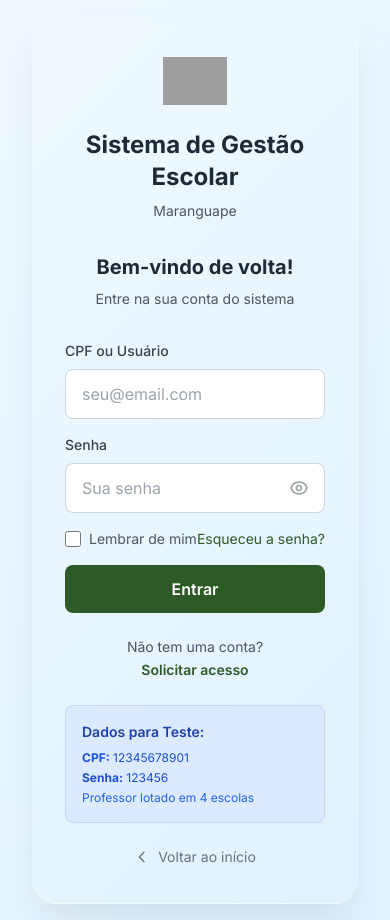
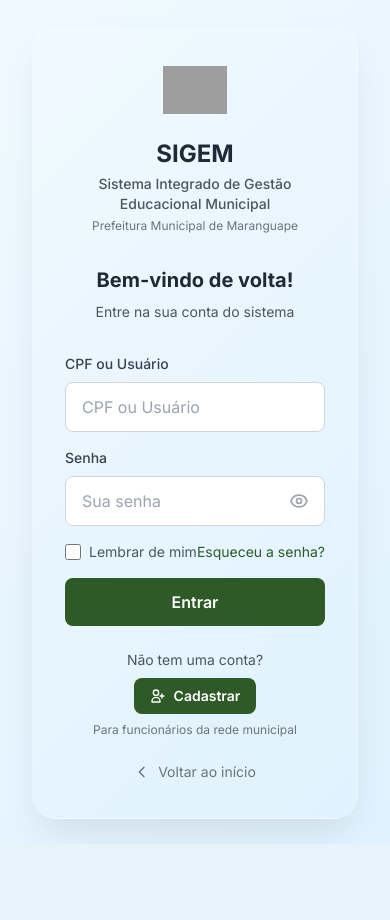
Before and after one commit to DevRoger7/Gest-o-Escolar-, a PHP site: page /GitHub/app/main/views/auth/login.php in a window 390 px wide. After the commit the page ends 842 px from the top, so only its background shows below. Run offline with PHP 8.4, Linux system fonts and the light colour scheme; some libraries are stand-ins or nearby versions; grey boxes are pictures that could not be loaded.

Commit message:
melhorias front

```diff
--- a/app/main/Views/auth/login.php
+++ b/app/main/Views/auth/login.php
@@ -1,14 +1,19 @@
+<?php
+if (!defined('BASE_URL')) {
+    define('BASE_URL', 'http://localhost/GitHub/Gest-o-Escolar-');
+}
+?>
 <!DOCTYPE html>
 <html lang="pt-BR">
 <head>
     <meta charset="UTF-8">
     <meta name="viewport" content="width=device-width, initial-scale=1.0">
-    <title>Login - Sistema de Gestão Escolar Maranguape</title>
+    <title>Login - SIGEM | Sistema Integrado de Gestão Educacional Municipal</title>
 
     <!-- Favicon -->
-    <link rel="icon" href="../assets/icons/favicon.png" type="image/png">
-    <link rel="shortcut icon" href="../assets/icons/favicon.png" type="image/png">
-    <link rel="apple-touch-icon" href="../assets/icons/favicon.png">
+    <link rel="icon" href="<?php echo BASE_URL; ?>/assets/icons/favicon.png" type="image/png">
+    <link rel="shortcut icon" href="<?php echo BASE_URL; ?>/assets/icons/favicon.png" type="image/png">
+    <link rel="apple-touch-icon" href="<?php echo BASE_URL; ?>/assets/icons/favicon.png">
 
     <script src="https://cdn.tailwindcss.com"></script>
     <script>
@@ -34,7 +39,7 @@
     <style>
         .professional-bg {
             background: linear-gradient(135deg, rgba(0, 0, 0, 0.85) 0%, rgba(0, 0, 0, 0.75) 100%),
-                        url('https://www.opovo.com.br/_midias/jpg/2024/01/10/_pontos_turisticos_maranguape_anuario__3-24969493.jpg');
+                        url('<?php echo BASE_URL; ?>/assets/img/maranguape-bg.jpg');
             background-size: cover;
             background-position: center;
             background-attachment: fixed;
@@ -56,6 +61,7 @@
                 backdrop-filter: none;
                 min-height: auto;
                 flex-direction: column;
+                z-index: 1;
             }
 
             .mobile-login {
@@ -66,6 +72,8 @@
                 max-width: 24rem;
                 margin: 0 auto;
                 border: 1px solid rgba(255, 255, 255, 0.2);
+                position: relative;
+                z-index: 10;
             }
         }
         .slide-in {
@@ -111,111 +119,95 @@
             box-shadow: 0 12px 35px -5px rgba(45, 90, 39, 0.4);
         }
 
-        .floating-elements {
-            position: absolute;
-            width: 100%;
-            height: 100%;
-            overflow: hidden;
-            pointer-events: none;
-            z-index: 0;
-        }
-
-        .floating-elements::before,
-        .floating-elements::after {
-            content: '';
-            position: absolute;
-            width: 200px;
-            height: 200px;
-            background: linear-gradient(45deg, rgba(255, 255, 255, 0.05), rgba(255, 255, 255, 0.02));
-            border-radius: 50%;
-            animation: float 6s ease-in-out infinite;
-        }
-
-        .floating-elements::before {
-            top: -100px;
-            right: -100px;
-            animation-delay: -3s;
-        }
-
-        .floating-elements::after {
-            bottom: -100px;
-            left: -100px;
-            animation-delay: -1.5s;
-        }
-
-        @keyframes float {
-            0%, 100% {
-                transform: translateY(0px) rotate(0deg);
-            }
-            50% {
-                transform: translateY(-20px) rotate(180deg);
-            }
-        }
         .login-container {
             background: rgba(255, 255, 255, 0.95);
             border: 1px solid rgba(255, 255, 255, 0.2);
             box-shadow: 0 25px 50px -12px rgba(0, 0, 0, 0.25);
             backdrop-filter: blur(20px);
             position: relative;
-            z-index: 2;
+            z-index: 10;
         }
     </style>
 </head>
 <body class="min-h-screen professional-bg flex items-center justify-center p-4">
-    <!-- Floating Background Elements -->
-    <div class="floating-elements"></div>
 
     <!-- Desktop Layout -->
     <div class="hidden lg:block w-full max-w-5xl mx-auto">
         <div class="login-container rounded-2xl overflow-hidden min-h-[500px] flex">
             <!-- Painel Esquerdo - Informações -->
-            <div class="lg:w-1/2 bg-gradient-to-br from-primary-green to-secondary-green p-8 flex-col justify-between relative">
+            <div class="lg:w-1/2 bg-gradient-to-br from-primary-green via-secondary-green to-primary-green p-10 flex flex-col justify-between relative">
 
                 <div class="relative z-10">
                     <div class="mb-8">
-                        <h1 class="text-2xl font-semibold text-white mb-3 tracking-wide">
+
+                        <div class="mb-8">
+                            <h1 class="text-3xl font-light text-white mb-2 tracking-wider opacity-90">
                                 BEM-VINDO AO
                             </h1>
-                        <h2 class="text-3xl font-bold text-white mb-4 tracking-wide">
-                            SISTEMA DE GESTÃO ESCOLAR
+                            <h2 class="text-6xl font-black text-white mb-4 tracking-tight leading-none">
+                                SIGEM
                             </h2>
-                        <p class="text-base text-white text-opacity-90 leading-relaxed font-light">
-                            Centralize e automatize todos os processos acadêmicos e de merenda em um único ambiente moderno e eficiente.
+                            <div class="w-16 h-1 bg-accent-orange rounded-full mb-6"></div>
+                            <p class="text-white text-opacity-95 text-lg mb-6 font-semibold leading-relaxed">
+                                Sistema Integrado de Gestão Educacional Municipal
+                            </p>
+                            <p class="text-white text-opacity-85 leading-relaxed font-light text-base">
+                                Plataforma oficial para gestão completa da rede municipal de ensino, integrando processos pedagógicos, administrativos e de merenda escolar.
                             </p>
                         </div>
+                    </div>
 
-                    <div class="space-y-4">
-                        <div class="flex items-center text-white text-opacity-90 text-sm font-medium">
-                            <svg class="w-4 h-4 mr-3 text-accent-orange flex-shrink-0" fill="currentColor" viewBox="0 0 20 20">
-                                <path fill-rule="evenodd" d="M16.707 5.293a1 1 0 010 1.414l-8 8a1 1 0 01-1.414 0l-4-4a1 1 0 011.414-1.414L8 12.586l7.293-7.293a1 1 0 011.414 0z" clip-rule="evenodd"></path>
+                    <div class="space-y-5 mb-10">
+                        <div class="flex items-center text-white text-opacity-95 text-base font-medium group">
+                            <div class="w-8 h-8 bg-accent-orange rounded-lg flex items-center justify-center mr-4 flex-shrink-0 group-hover:scale-110 transition-transform duration-200">
+                                <svg class="w-4 h-4 text-white" fill="none" stroke="currentColor" viewBox="0 0 24 24">
+                                    <path stroke-linecap="round" stroke-linejoin="round" stroke-width="2" d="M12 6.253v13m0-13C10.832 5.477 9.246 5 7.5 5S4.168 5.477 3 6.253v13C4.168 18.477 5.754 18 7.5 18s3.332.477 4.5 1.253m0-13C13.168 5.477 14.754 5 16.5 5c1.746 0 3.332.477 4.5 1.253v13C19.832 18.477 18.246 18 16.5 18c-1.746 0-3.332.477-4.5 1.253"></path>
                                 </svg>
-                            Gestão completa de turmas e alunos
                             </div>
-                        <div class="flex items-center text-white text-opacity-90 text-sm font-medium">
-                            <svg class="w-4 h-4 mr-3 text-accent-orange flex-shrink-0" fill="currentColor" viewBox="0 0 20 20">
-                                <path fill-rule="evenodd" d="M16.707 5.293a1 1 0 010 1.414l-8 8a1 1 0 01-1.414 0l-4-4a1 1 0 011.414-1.414L8 12.586l7.293-7.293a1 1 0 011.414 0z" clip-rule="evenodd"></path>
+                            <span class="group-hover:text-accent-orange transition-colors duration-200">Gestão pedagógica e acadêmica</span>
+                        </div>
+                        <div class="flex items-center text-white text-opacity-95 text-base font-medium group">
+                            <div class="w-8 h-8 bg-accent-orange rounded-lg flex items-center justify-center mr-4 flex-shrink-0 group-hover:scale-110 transition-transform duration-200">
+                                <svg class="w-4 h-4 text-white" fill="none" stroke="currentColor" viewBox="0 0 24 24">
+                                    <path stroke-linecap="round" stroke-linejoin="round" stroke-width="2" d="M9 5H7a2 2 0 00-2 2v10a2 2 0 002 2h8a2 2 0 002-2V7a2 2 0 00-2-2h-2M9 5a2 2 0 002 2h2a2 2 0 002-2M9 5a2 2 0 012-2h2a2 2 0 012 2m-3 7h3m-3 4h3m-6-4h.01M9 16h.01"></path>
                                 </svg>
-                            Controle de frequência e notas
                             </div>
-                        <div class="flex items-center text-white text-opacity-90 text-sm font-medium">
-                            <svg class="w-4 h-4 mr-3 text-accent-orange flex-shrink-0" fill="currentColor" viewBox="0 0 20 20">
-                                <path fill-rule="evenodd" d="M16.707 5.293a1 1 0 010 1.414l-8 8a1 1 0 01-1.414 0l-4-4a1 1 0 011.414-1.414L8 12.586l7.293-7.293a1 1 0 011.414 0z" clip-rule="evenodd"></path>
+                            <span class="group-hover:text-accent-orange transition-colors duration-200">Controle de frequência e avaliações</span>
+                        </div>
+                        <div class="flex items-center text-white text-opacity-95 text-base font-medium group">
+                            <div class="w-8 h-8 bg-accent-orange rounded-lg flex items-center justify-center mr-4 flex-shrink-0 group-hover:scale-110 transition-transform duration-200">
+                                <svg class="w-4 h-4 text-white" fill="none" stroke="currentColor" viewBox="0 0 24 24">
+                                    <path stroke-linecap="round" stroke-linejoin="round" stroke-width="2" d="M3 3h2l.4 2M7 13h10l4-8H5.4m0 0L7 13m0 0l-2.5 5M7 13l2.5 5m6-5v6a2 2 0 01-2 2H9a2 2 0 01-2-2v-6m8 0V9a2 2 0 00-2-2H9a2 2 0 00-2 2v4.01"></path>
                                 </svg>
-                            Gestão de merenda escolar
                             </div>
-                        <div class="flex items-center text-white text-opacity-90 text-sm font-medium">
-                            <svg class="w-4 h-4 mr-3 text-accent-orange flex-shrink-0" fill="currentColor" viewBox="0 0 20 20">
-                                <path fill-rule="evenodd" d="M16.707 5.293a1 1 0 010 1.414l-8 8a1 1 0 01-1.414 0l-4-4a1 1 0 011.414-1.414L8 12.586l7.293-7.293a1 1 0 011.414 0z" clip-rule="evenodd"></path>
+                            <span class="group-hover:text-accent-orange transition-colors duration-200">Gestão de merenda e recursos</span>
+                        </div>
+                        <div class="flex items-center text-white text-opacity-95 text-base font-medium group">
+                            <div class="w-8 h-8 bg-accent-orange rounded-lg flex items-center justify-center mr-4 flex-shrink-0 group-hover:scale-110 transition-transform duration-200">
+                                <svg class="w-4 h-4 text-white" fill="none" stroke="currentColor" viewBox="0 0 24 24">
+                                    <path stroke-linecap="round" stroke-linejoin="round" stroke-width="2" d="M9 19v-6a2 2 0 00-2-2H5a2 2 0 00-2 2v6a2 2 0 002 2h2a2 2 0 002-2zm0 0V9a2 2 0 012-2h2a2 2 0 012 2v10m-6 0a2 2 0 002 2h2a2 2 0 002-2m0 0V5a2 2 0 012-2h2a2 2 0 012 2v14a2 2 0 01-2 2h-2a2 2 0 01-2-2z"></path>
                                 </svg>
-                            Relatórios e transparência
+                            </div>
+                            <span class="group-hover:text-accent-orange transition-colors duration-200">Relatórios e transparência pública</span>
                         </div>
                     </div>
                 </div>
 
-                <div class="relative z-10">
-                    <button class="w-full bg-transparent border-2 border-white text-white font-semibold py-3 px-6 rounded-xl hover:bg-white hover:text-primary-green transition-all duration-300 btn-hover text-sm">
-                        CADASTRAR
+                <div class="relative z-10 space-y-4">
+                    <button class="w-full bg-white bg-opacity-25 border-2 border-white border-opacity-50 text-white font-bold py-4 px-6 rounded-2xl hover:bg-white hover:text-primary-green hover:border-white hover:shadow-2xl hover:shadow-white hover:shadow-opacity-25 transition-all duration-300 transform hover:scale-105 backdrop-blur-sm group">
+                        <div class="flex items-center justify-center">
+                            <svg class="w-5 h-5 mr-3 group-hover:rotate-12 transition-transform duration-300" fill="none" stroke="currentColor" viewBox="0 0 24 24">
+                                <path stroke-linecap="round" stroke-linejoin="round" stroke-width="2" d="M18 9v3m0 0v3m0-3h3m-3 0h-3m-2-5a4 4 0 11-8 0 4 4 0 018 0zM3 20a6 6 0 0112 0v1H3v-1z"></path>
+                            </svg>
+                            <span class="text-base tracking-wide">CADASTRAR</span>
+                        </div>
                     </button>
+                    <div class="text-center">
+                        <p class="text-white text-opacity-75 text-sm font-light leading-relaxed">
+                            Para professores, gestores e funcionários da rede municipal
+                        </p>
+                        <div class="w-12 h-px bg-white bg-opacity-30 mx-auto mt-3"></div>
+                    </div>
                 </div>
             </div>
 
@@ -224,7 +216,7 @@
                 <div class="max-w-md mx-auto w-full">
                     <!-- Logo -->
                     <div class="text-center mb-6">
-                        <img src="../assets/img/brasao_maranguape.png" alt="Brasão de Maranguape" class="w-20 h-20 mx-auto mb-4 object-contain logo-container">
+                        <img src="<?php echo BASE_URL; ?>/assets/img/brasao_maranguape.png" alt="Brasão de Maranguape" class="w-20 h-20 mx-auto mb-4 object-contain logo-container">
                     </div>
 
                     <!-- Header -->
@@ -258,6 +250,8 @@
                                 name="cpf"
                                 placeholder="CPF ou Usuário"
                                 class="w-full pl-12 pr-4 py-3 rounded-xl focus:outline-none form-input text-sm"
+                                maxlength="14"
+                                oninput="formatCPF(this)"
                                 required
                             >
                         </div>
@@ -320,15 +314,6 @@
                         </a>
                     </div>
 
-                    <!-- Dados de Teste -->
-                    <div class="mt-6 bg-blue-50 border border-blue-200 rounded-lg p-4">
-                        <h4 class="text-blue-800 font-semibold text-sm mb-2">Dados para Teste:</h4>
-                        <div class="text-blue-700 text-xs space-y-1">
-                            <p><strong>CPF:</strong> 12345678901</p>
-                            <p><strong>Senha:</strong> 123456</p>
-                            <p class="text-blue-600 mt-2">Professor lotado em 4 escolas</p>
-                        </div>
-                    </div>
                 </div>
             </div>
         </div>
@@ -339,9 +324,10 @@
         <div class="mobile-login">
             <!-- Logo e Branding -->
             <div class="text-center mb-8">
-                <img src="../assets/img/brasao_maranguape.png" alt="Brasão de Maranguape" class="w-16 h-16 mx-auto mb-4 object-contain">
-                <h1 class="text-2xl font-bold text-gray-800 mb-2">Sistema de Gestão Escolar</h1>
-                <p class="text-gray-600 text-sm">Maranguape</p>
+                <img src="<?php echo BASE_URL; ?>/assets/img/brasao_maranguape.png" alt="Brasão de Maranguape" class="w-16 h-16 mx-auto mb-4 object-contain">
+                <h1 class="text-2xl font-bold text-gray-800 mb-1">SIGEM</h1>
+                <p class="text-gray-600 text-sm font-medium mb-1">Sistema Integrado de Gestão Educacional Municipal</p>
+                <p class="text-gray-500 text-xs">Prefeitura Municipal de Maranguape</p>
             </div>
 
             <!-- Mensagem de Boas-vindas -->
@@ -361,7 +347,7 @@
             </div>
 
             <!-- Formulário -->
-            <form id="loginFormMobile" class="space-y-4">
+            <form id="loginFormMobile" action="../../Controllers/autenticacao/controllerLogin.php" method="post" class="space-y-4">
                 <!-- Campo CPF/Usuário -->
                 <div>
                     <label class="block text-sm font-medium text-gray-700 mb-2">CPF ou Usuário</label>
@@ -369,8 +355,10 @@
                         type="text"
                         id="cpfMobile"
                         name="cpf"
-                        placeholder="seu@email.com"
+                        placeholder="CPF ou Usuário"
                         class="w-full px-4 py-3 border border-gray-300 rounded-lg focus:outline-none focus:ring-2 focus:ring-primary-green focus:border-transparent transition-all duration-200"
+                        maxlength="14"
+                        oninput="formatCPF(this)"
                         required
                     >
                 </div>
@@ -425,21 +413,18 @@
 
             <!-- Links adicionais -->
             <div class="mt-6 text-center">
-                <p class="text-gray-600 text-sm">Não tem uma conta?</p>
-                <a href="#" class="text-primary-green hover:text-secondary-green font-semibold transition-colors duration-200 text-sm">
-                    Solicitar acesso
-                </a>
+                <p class="text-gray-600 text-sm mb-2">Não tem uma conta?</p>
+                <button class="bg-primary-green text-white font-semibold py-2 px-4 rounded-lg hover:bg-secondary-green transition-all duration-200 text-sm">
+                    <div class="flex items-center justify-center">
+                        <svg class="w-4 h-4 mr-2" fill="none" stroke="currentColor" viewBox="0 0 24 24">
+                            <path stroke-linecap="round" stroke-linejoin="round" stroke-width="2" d="M18 9v3m0 0v3m0-3h3m-3 0h-3m-2-5a4 4 0 11-8 0 4 4 0 018 0zM3 20a6 6 0 0112 0v1H3v-1z"></path>
+                        </svg>
+                        Cadastrar
+                    </div>
+                </button>
+                <p class="text-gray-500 text-xs mt-2">Para funcionários da rede municipal</p>
             </div>
 
-            <!-- Dados de Teste -->
-            <div class="mt-6 bg-blue-100 border border-blue-200 rounded-lg p-4">
-                <h4 class="text-blue-800 font-semibold text-sm mb-2">Dados para Teste:</h4>
-                <div class="text-blue-700 text-xs space-y-1">
-                    <p><strong>CPF:</strong> 12345678901</p>
-                    <p><strong>Senha:</strong> 123456</p>
-                    <p class="text-blue-600 mt-2">Professor lotado em 4 escolas</p>
-                </div>
-            </div>
 
             <!-- Link Voltar -->
             <div class="mt-6 text-center">
@@ -454,46 +439,21 @@
     </div>
 
     <script>
-        // Dados de teste do professor
-        const testUser = {
-            cpf: '12345678901',
-            senha: '123456',
-            nome: 'João Silva Santos',
-            escolas: [
-                {
-                    id: 1,
-                    nome: 'Antonio Luiz Coelho',
-                    endereco: 'Rua das Flores, 123 - Centro',
-                    telefone: '(85) 3333-1111',
-                    codigo: 'ALC001',
-                    logo: 'antonio_luiz_coelho.jpg'
-                },
-                {
-                    id: 2,
-                    nome: 'Clóvis Monteiro',
-                    endereco: 'Av. Principal, 456 - Bairro Novo',
-                    telefone: '(85) 3333-2222',
-                    codigo: 'CM002',
-                    logo: 'clovis_monteiro.jpg'
-                },
-                {
-                    id: 3,
-                    nome: 'José Fernandes Vieira',
-                    endereco: 'Rua da Escola, 789 - Vila Nova',
-                    telefone: '(85) 3333-3333',
-                    codigo: 'JFV003',
-                    logo: 'jose_fernandes_vieira.jpg'
-                },
-                {
-                    id: 4,
-                    nome: 'Nilo Pinheiro Campelo',
-                    endereco: 'Rua dos Estudantes, 321 - Centro',
-                    telefone: '(85) 3333-4444',
-                    codigo: 'NPC004',
-                    logo: 'nilo_pinheiro_campelo.jpg'
+
+        // Função para formatar CPF
+        function formatCPF(input) {
+            // Remove tudo que não é dígito
+            let value = input.value.replace(/\D/g, '');
+
+            // Aplica a máscara do CPF
+            if (value.length <= 11) {
+                value = value.replace(/(\d{3})(\d)/, '$1.$2');
+                value = value.replace(/(\d{3})(\d)/, '$1.$2');
+                value = value.replace(/(\d{3})(\d{1,2})$/, '$1-$2');
             }
-            ]
-        };
+
+            input.value = value;
+        }
 
         // Função para mostrar/ocultar senha (Desktop)
         function togglePassword() {
@@ -547,7 +507,57 @@
             setTimeout(() => {
                 document.body.style.opacity = '1';
             }, 100);
+
+            // Garantir que os formulários funcionem corretamente
+            const loginForm = document.getElementById('loginForm');
+            const loginFormMobile = document.getElementById('loginFormMobile');
+
+            if (loginForm) {
+                loginForm.addEventListener('submit', function(e) {
+                    // Validação básica
+                    const cpf = document.getElementById('cpf').value.trim();
+                    const senha = document.getElementById('senha').value.trim();
+
+                    if (!cpf || !senha) {
+                        e.preventDefault();
+                        showError('Por favor, preencha todos os campos.');
+                    }
                 });
+            }
+
+            if (loginFormMobile) {
+                loginFormMobile.addEventListener('submit', function(e) {
+                    // Validação básica
+                    const cpf = document.getElementById('cpfMobile').value.trim();
+                    const senha = document.getElementById('senhaMobile').value.trim();
+
+                    if (!cpf || !senha) {
+                        e.preventDefault();
+                        showErrorMobile('Por favor, preencha todos os campos.');
+                    }
+                });
+            }
+        });
+
+        // Função para mostrar erro no desktop
+        function showError(message) {
+            const errorDiv = document.getElementById('errorMessage');
+            const errorText = document.getElementById('errorText');
+            if (errorDiv && errorText) {
+                errorText.textContent = message;
+                errorDiv.classList.remove('hidden');
+            }
+        }
+
+        // Função para mostrar erro no mobile
+        function showErrorMobile(message) {
+            const errorDiv = document.getElementById('errorMessageMobile');
+            const errorText = document.getElementById('errorTextMobile');
+            if (errorDiv && errorText) {
+                errorText.textContent = message;
+                errorDiv.classList.remove('hidden');
+            }
+        }
     </script>
 </body>
 </html>
```
Also changed, not shown: assets/img/maranguape-bg.jpg (added). Lines whose indentation alone changed are shown as unchanged.
